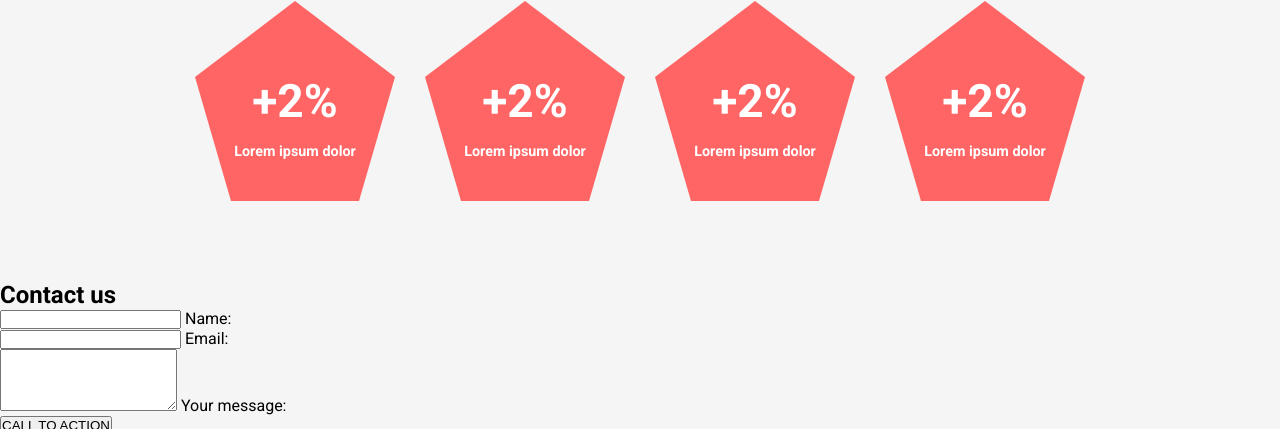
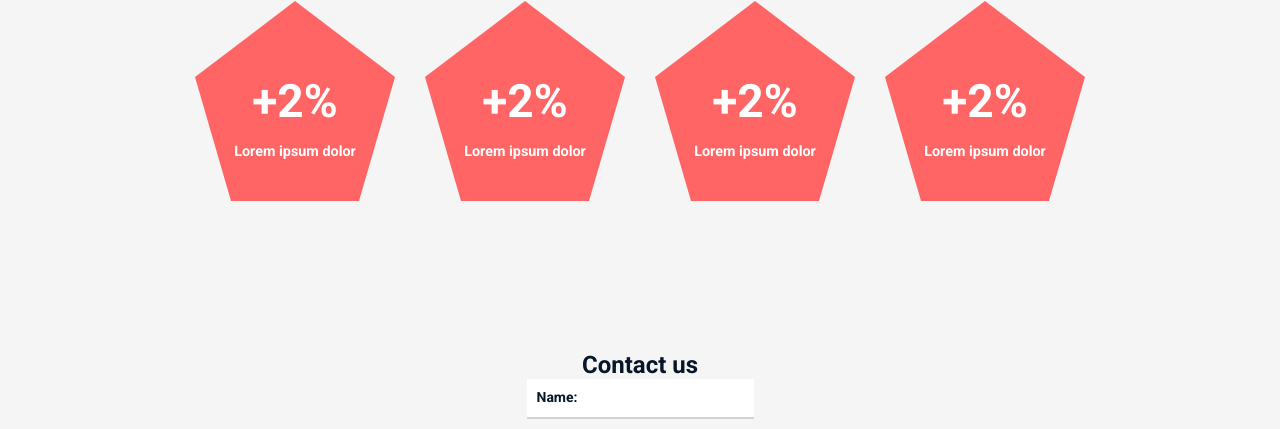
Before and after one commit to Neil-Ntshovelo/alx_html_css, a plain HTML site: page headphones/4-index.html in a window 1280 px wide. Shown: the part 1619-2048 px from the top of the page. Drawn offline with Linux system fonts and the light colour scheme; files whose address does not match are found by name.

Commit message:
Update 4-index.html

```diff
--- a/headphones/4-index.html
+++ b/headphones/4-index.html
@@ -4,7 +4,7 @@
     <meta charset="utf-8">
       <meta name="viewport" content="width=device-width, initial-scale=1.0">
       <title>Headphones</title>
-      <link rel="stylesheet" href="2-styles.css">
+      <link rel="stylesheet" href="4-styles.css">
   </head>
   <body>
    <!--  first---header -->
```
